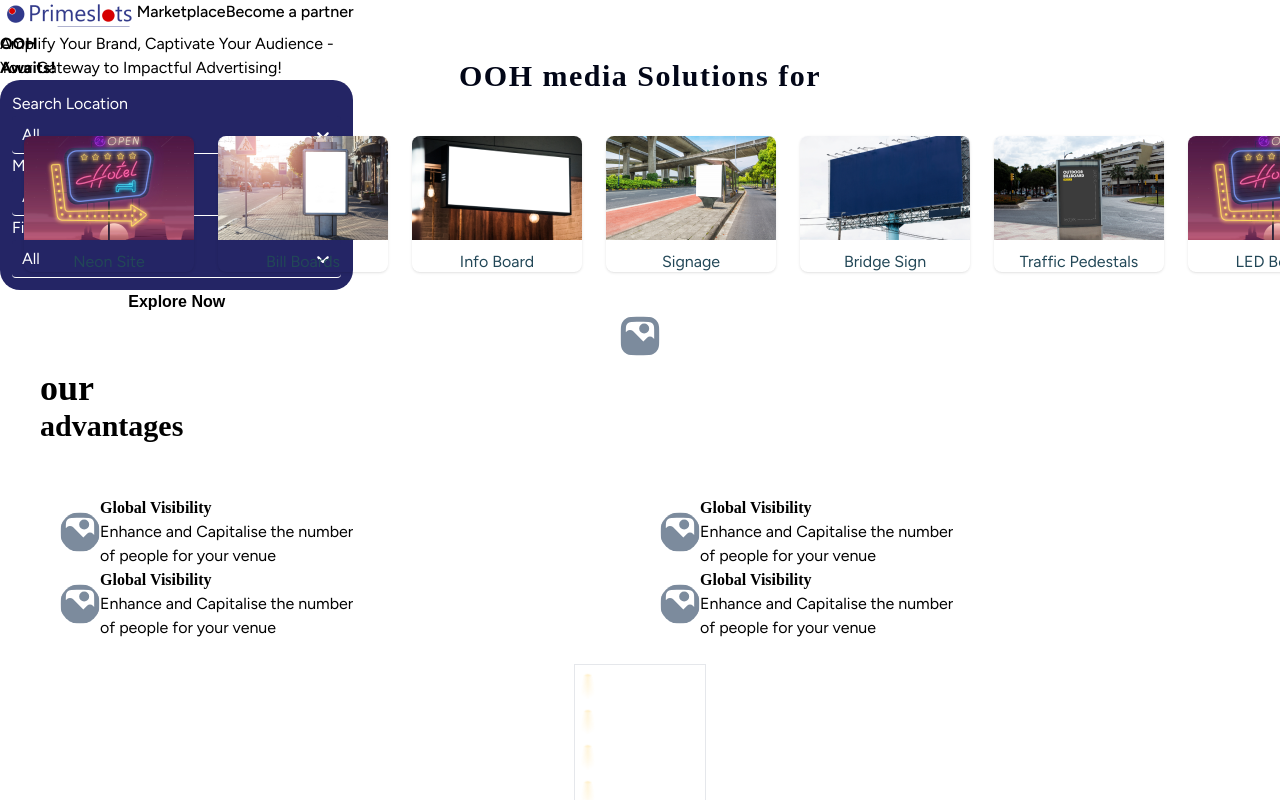
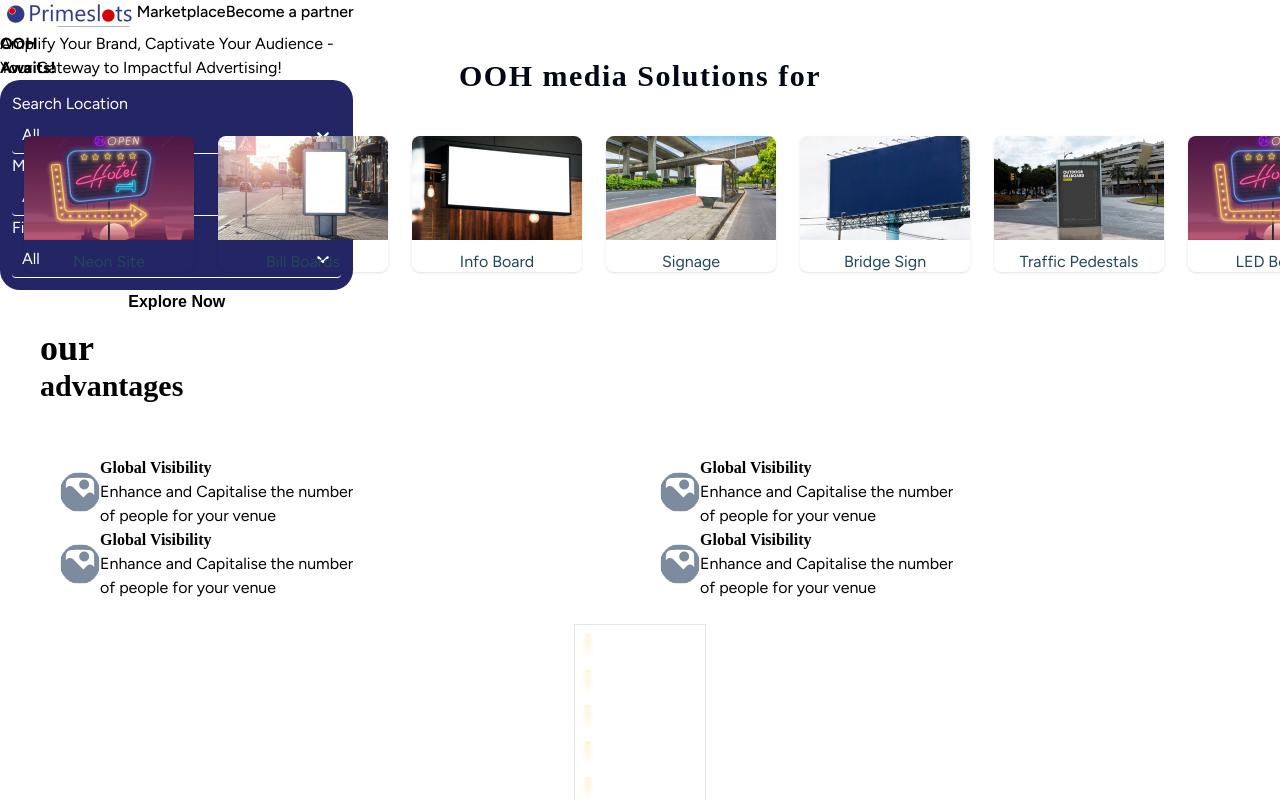
Before and after one commit to Ashu123falle/PrimeSlots, a Next.js app: page / in a window 1280 px wide. Shown: the top 800 px of the page. Built offline with nearby package versions, Linux system fonts and the light colour scheme.

Commit message:
added react player for landing page.

```diff
--- a/Components/OurAdvantage/OurAdvantage.js
+++ b/Components/OurAdvantage/OurAdvantage.js
@@ -1,13 +1,14 @@
 import Image from 'next/image'
 import React from 'react'
+import ReactPlayer from 'react-player'
 
 const OurAdvantage = () => {
     return (
         <>
             <div className="px-10 grid grid-flow-row main bg-gradient-to-t from-violet-100 via-violet-100 to-white sm:px-8 md:px-14 lg:px-24 xl:px-40  py-10 sm:space-y-2 md:space-y-6">
 
-                <div className='h-[180px] sm:h-[220px] md:h-[240px] lg:h-[300px] bg-[#232526] flex justify-center items-center rounded-xl'>
-                    <Image width={40} height={40} src='/assets/photoFill.svg' alt="photofill" />
+                <div className='w-[100%] h-[200px] sm:h-[300px] md:h-[350px] lg:h-[400px] xl:h-[450px] 2xl:h-[500px] 3xl:h-[550px] 4xl:h-[600px] bg-[#232526] flex justify-center items-center rounded-xl'>
+                    <ReactPlayer url="https://www.youtube.com/watch?v=iFQ6vHSulJw" controls height={'93%'} width={'93%'} className="rounded-xl"/>
                 </div>
 
 
--- a/pages/MediaDetails/index.js
+++ b/pages/MediaDetails/index.js
@@ -173,12 +173,12 @@ const MediaOptionsButtons = [
                 modal
                 >
                {close => (
-                <div className='w-[80vw] h-[40vw] bg-[#2d2d2d] rounded-2xl p-3 flex flex-col'>
-                    <span className="cursor-pointer w-[20px] h-[20px] sm:w-[30px] sm:h-[30px] bg-white rounded-full border
+                <div className='w-[100vw] h-[40vw] bg-[#2d2d2d] rounded-2xl p-3 flex flex-col'>
+                    {/* <span className="cursor-pointer w-[20px] h-[20px] sm:w-[30px] sm:h-[30px] bg-white rounded-full border
                 border-neutral-200 flex justify-center items-center p-1 self-end">
                  <Image height={20} width={20} src='/assets/icons8-close.svg' onClick={() => close()} alt="close"/>
-               </span>
-                    <ReactPlayer url="https://www.youtube.com/watch?v=LCU4EMQf7IU&t=150s" controls width={'100%'} height={'90%'} className="rounded-xl"/>
+               </span> */}  {/*close button */}
+                    <ReactPlayer url="https://www.youtube.com/watch?v=iFQ6vHSulJw" controls width={'100%'} height={'90%'} className="rounded-xl"/>
                 </div>
                )}
                 </Popup>
```
